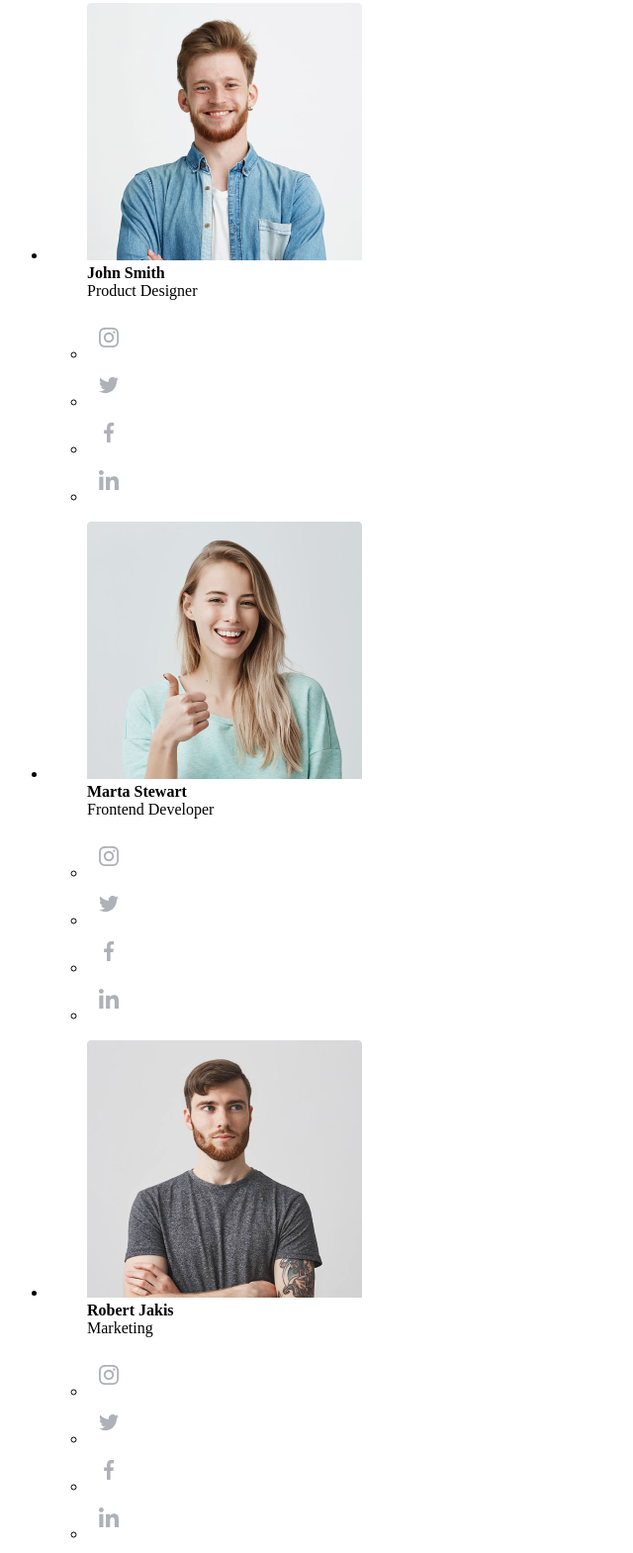
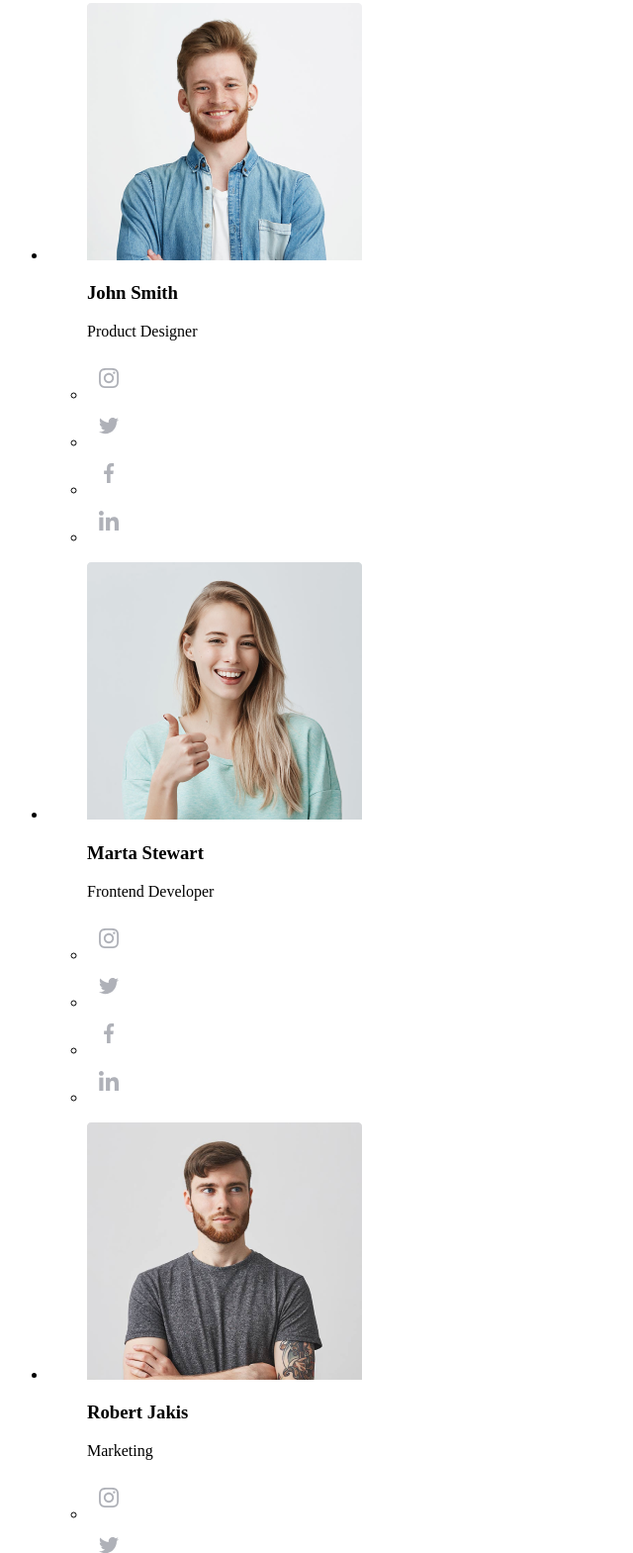
Before and after one commit to Maxim-Shinkarchuk/HomeWork-1, a plain HTML site: page index.html in a window 1280 px wide. Shown: the part 2095-3664 px from the top of the page at 99% size, without its empty margins (0-640 px from the left). Drawn offline with Linux system fonts and the light colour scheme.

Commit message:
работа над дз4
Имена членов команды сделал заголовками н3. Должность сделал абзацем. убрас стронг и бр

```diff
--- a/index.html
+++ b/index.html
@@ -131,7 +131,7 @@
             <li>
                 <figure>
                     <img src="./images/Team/JohnSmith.png" alt="Джон Смит" width="278" height="260">
-                    <figcaption><strong>John Smith</strong><br> Product Designer</figcaption>
+                    <figcaption><h3>John Smith</h3><p>Product Designer</p></figcaption>
                 </figure>
                 <ul>
                     <li>
@@ -151,7 +151,7 @@
             <li>
                 <figure>
                     <img src="images/Team/MartaStewart.png" alt="Марта Стюарт.png" width="278" height="260">
-                    <figcaption><strong>Marta Stewart</strong><br> Frontend Developer</figcaption>
+                    <figcaption><h3>Marta Stewart</h3><p>Frontend Developer</p></figcaption>
                 </figure>
                 <ul>
                     <li>
@@ -170,7 +170,7 @@
             </li>
             <li>
                 <figure><img src="images/Team/RobertJakis.png" alt="Робер Джекис" width="278" height="260">
-                <figcaption><strong>Robert Jakis</strong><br> Marketing</figcaption>
+                <figcaption><h3>Robert Jakis</h3><p>Marketing</p></figcaption>
                 </figure>
                 <ul>
                     <li>
@@ -189,7 +189,7 @@
             </li>
             <li>
                 <figure><img src="images/Team/MartinDoe.png" alt="Мартин До" width="278" height="260">
-                    <figcaption><strong>Martin Doe</strong><br> UI Designer</figcaption>
+                    <figcaption><h3>Martin Doe</h3><p>UI Designer</p></figcaption>
                 </figure>
                 <ul>
                     <li>
```
